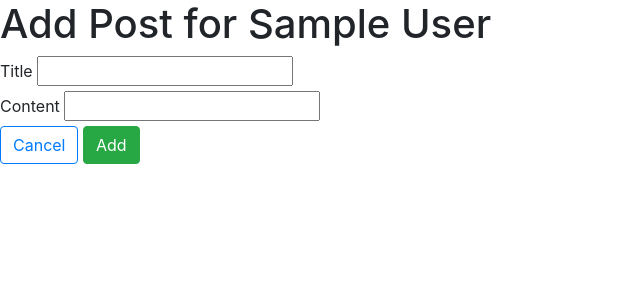
After one commit to maplekiru/flask-blogly, a Flask app: page /users/1/posts/new in a window 1280 px wide. The commit adds this page. Shown: the top 300 px of the page, without its empty margins (0-640 px from the left). Run offline with Flask 2, Linux system fonts and the light colour scheme; tables that the repository leaves empty hold one stand-in row (values such as "Sample post").

Commit message:
add post form

```diff
--- a/app.py
+++ b/app.py
@@ -64,7 +64,8 @@ def user_profile(user_id):
     """
 
     user = User.query.get_or_404(user_id)
-    return render_template("user_profile.html", user=user)
+    posts = user.posts
+    return render_template("user_profile.html", user=user, posts=posts)
 
 @app.route('/users/<int:user_id>/edit')
 def edit_profile(user_id):
@@ -106,3 +107,26 @@ def delete_user_profile(user_id):
     db.session.commit()
 
     return redirect("/users")
+
+@app.route('/users/<int:user_id>/posts/new')
+def new_post_form(user_id):
+    """
+    Show form to add a post for that user.
+    """
+    user = User.query.get(user_id)
+    return render_template('add_post_form.html',user=user)
+
+
+# POST /users/[user-id]/posts/new
+# Handle add form; add post and redirect to the user detail page.
+# GET /posts/[post-id]
+# Show a post.
+
+# Show buttons to edit and delete the post.
+
+# GET /posts/[post-id]/edit
+# Show form to edit a post, and to cancel (back to user page).
+# POST /posts/[post-id]/edit
+# Handle editing of a post. Redirect back to the post view.
+# POST /posts/[post-id]/delete
+# Delete the post.
--- /dev/null
+++ b/templates/add_post_form.html
@@ -0,0 +1,28 @@
+{% extends "base.html" %}
+
+{% block title %}Add a Post{% endblock %}
+
+{% block content %}
+<h1>Add Post for {{user.first_name}} {{user.last_name}}</h1>
+<form method="POST">
+	<div>
+		<label for="title">Title</label>
+		<input
+			type="text"
+			id="title"
+			name="title"
+			maxlength="50"
+			required>
+	</div>
+	<div>
+		<label for="content">Content</label>
+		<input
+			type="textbox"
+			id="content"
+			name="content"
+			required>
+	</div>
+    <a href='/users/{{user.id}}' class='btn btn-outline-primary' role='button'> Cancel </a>
+	<button type="submit" class="btn btn-success">Add</button>
+</form>
+{% endblock %}
```
Also changed, not shown: models.py (+33 -0 lines), seed.py (+7 -3 lines), templates/user_profile.html (+18 -0 lines), 1 other file.
